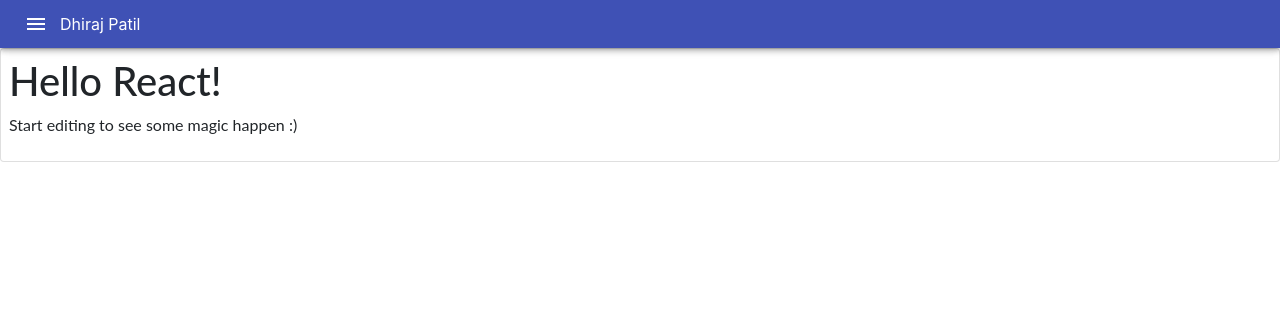
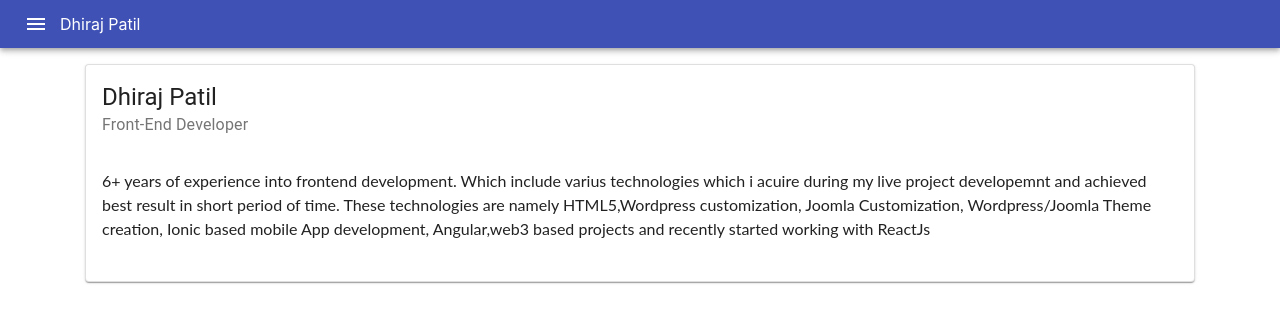
Before and after one commit to dastansandso/react-sslb25, a React (Create React App) app: page / in a window 1280 px wide. Shown: the top 322 px of the page. Built offline with nearby package versions, Linux system fonts and the light colour scheme.

Commit message:
1 file modified, 3 added

```diff
--- /dev/null
+++ b/App.js
@@ -0,0 +1,60 @@
+import React, { Component } from 'react';
+import { makeStyles } from '@material-ui/core/styles';
+import 'bootstrap/dist/css/bootstrap.min.css';
+import { render } from 'react-dom';
+import Aboutcard from './infocard/about';
+import Profileinfo from './data/data';
+
+import AppBar from '@material-ui/core/AppBar';
+import Toolbar from '@material-ui/core/Toolbar';
+import Button from '@material-ui/core/Button';
+import IconButton from '@material-ui/core/IconButton';
+import MenuIcon from '@material-ui/icons/Menu';
+import './style.css';
+
+
+const useStyles = makeStyles(theme => ({
+    root: {
+        flexGrow: 1,
+    },
+    menuButton: {
+        marginRight: theme.spacing(2),
+    },
+    title: {
+        flexGrow: 1,
+        textAlign: 'left',
+    },
+
+}));
+
+
+class App extends Component {
+
+  constructor() {
+    super();
+    this.state = {
+      name: 'React'
+    };
+  }
+
+  render() {
+    // console.log()
+    return (
+      <div className={useStyles.root}>
+       <AppBar className=" headerbar "  position="static">
+                <Toolbar variant="dense">
+                    <IconButton edge="start" className={useStyles.menuButton} color="inherit" aria-label="menu">
+                        <MenuIcon />
+                    </IconButton>
+                    <div className={useStyles.title}>
+                        Dhiraj Patil
+                    </div>
+                </Toolbar>
+            </AppBar>
+            <Aboutcard info={Profileinfo.aboutinfo}/>
+        </div>
+    );
+  }
+}
+
+export default App;
--- /dev/null
+++ b/data/data.js
@@ -0,0 +1,36 @@
+const Profileinfo = {
+   aboutinfo : [{
+      intro:'6+ years of experience into frontend development. Which include varius technologies which i acuire during my live project developemnt and achieved best result in short period of time. These technologies are  namely HTML5,Wordpress customization, Joomla Customization, Wordpress/Joomla Theme creation, Ionic based mobile App development, Angular,web3 based projects and recently started working with ReactJs',
+      username : 'Dhiraj Patil',
+      role:'Front-End Developer',
+      emailId:'patil356@gmail.com',
+      contactnumber: '+919975666469',
+      Address:'Navi Mumbai',
+      MaritalStatus:'Married',
+      Linkedin: 'https://www.linkedin.com/in/dhiraj-patil-24127963/',
+      Github: 'https://github.com/dastansandso/',
+      bio:'I am an organized, detail-oriented, and conscientious self-starter, able to strategize and prioritize effectively to accomplish multiple tasks and stay calm under pressure.'
+    }],
+
+  keypoints : [
+    { myskills:[
+        {
+          Wordpress:85,
+          HTML5:94,
+          CSS3:92,
+          jQuery:85,
+          Ionic:80,
+          Angular:70,
+          React:60,
+          PHP:60,
+          Joomla:70,
+
+        }
+
+    ],
+      topSkills:'HTML5,CSS3,Ionic3,Ionic3,Angular4, React,Jquery,Javascript',
+      topFramewroks:'Wordpress,Joomla,Ionic',
+    },
+],
+  }
+export default Profileinfo
--- a/index.js
+++ b/index.js
@@ -1,64 +1,10 @@
-import React, { Component } from 'react';
-import { makeStyles } from '@material-ui/core/styles';
-import 'bootstrap/dist/css/bootstrap.min.css';
-import { render } from 'react-dom';
-import Hello from './Hello';
-import AppBar from '@material-ui/core/AppBar';
+import React from 'react';
+import ReactDOM from 'react-dom';
+import App from './App';
 
-import Toolbar from '@material-ui/core/Toolbar';
-import Button from '@material-ui/core/Button';
-import IconButton from '@material-ui/core/IconButton';
-import MenuIcon from '@material-ui/icons/Menu';
-import './style.css';
+ReactDOM.render(<App />, document.getElementById('root'));
 
-
-const useStyles = makeStyles(theme => ({
-    root: {
-        flexGrow: 1,
-    },
-    menuButton: {
-        marginRight: theme.spacing(2),
-    },
-    title: {
-        flexGrow: 1,
-        textAlign: 'left',
-    },
-
-}));
-
-
-class App extends Component {
-
-  constructor() {
-    super();
-    this.state = {
-      name: 'React'
-    };
-  }
-
-  render() {
-
-    return (
-      <div className={useStyles.root}>
-       <AppBar className=" headerbar "  position="fixed">
-                <Toolbar variant="dense">
-                    <IconButton edge="start" className={useStyles.menuButton} color="inherit" aria-label="menu">
-                        <MenuIcon />
-                    </IconButton>
-                    <div className={useStyles.title}>
-                        Dhiraj Patil
-                    </div>
-                </Toolbar>
-            </AppBar>
-      <div className="card p-2 mt-5">
-        <Hello name={this.state.name} />
-        <p>
-          Start editing to see some magic happen :)
-        </p>
-        </div>
-        </div>
-    );
-  }
-}
-
-render(<App />, document.getElementById('root'));
+// If you want your app to work offline and load faster, you can change
+// unregister() to register() below. Note this comes with some pitfalls.
+// Learn more about service workers: https://bit.ly/CRA-PWA
+// serviceWorker.unregister();
--- /dev/null
+++ b/infocard/about.js
@@ -0,0 +1,24 @@
+import React from 'react';
+import Card from'@material-ui/core/Card';
+import CardHeader from'@material-ui/core/CardHeader';
+import CardContent from'@material-ui/core/CardContent';
+const Aboutcard =(props)=>{
+  // console.log(props.info[0])
+  return(
+    <div className="container mt-3">
+      <Card className="card">
+      <CardHeader
+            title={props.info[0].username}
+            subheader={props.info[0].role}
+        />
+      <CardContent>
+      <p>{props.info[0].intro}</p>
+      </CardContent>
+
+    </Card>
+
+    </div>
+  );
+}
+
+export default Aboutcard;
```
